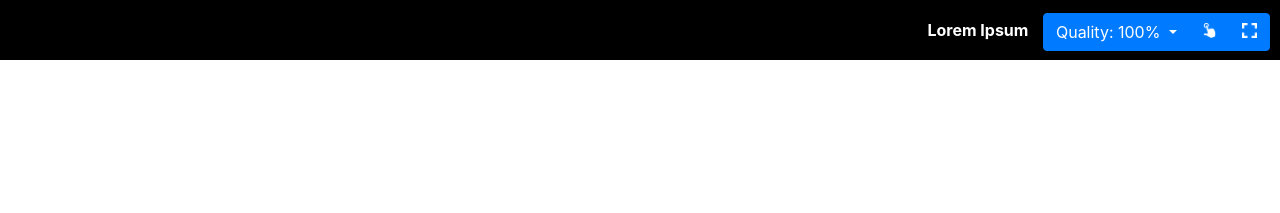
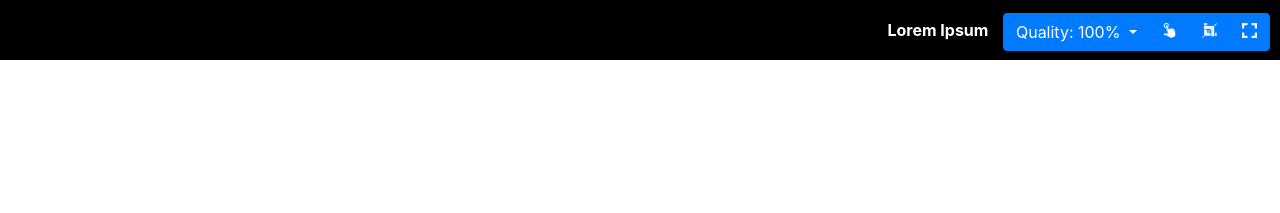
Before and after one commit to lander0s/web-based-remote-desktop, a website: page web_application/client.html in a window 1280 px wide. Drawn offline with nearby package versions, Linux system fonts and the light colour scheme.

Commit message:
add crop button to the toolbar

```diff
--- a/web_application/client.html
+++ b/web_application/client.html
@@ -35,6 +35,8 @@
           <a class="dropdown-item key-combination-option" href="#">Ctrl+V</a>
         </div>
       </div>
+      <button title="crop image" type="button" class="btn btn-primary"><span
+        class="glyphicon glyphicon-crop"></span></button>
       <button title="Fullscreen" type="button" class="btn btn-primary"><span
         class="glyphicon glyphicon-fullscreen"></span></button>
     </div>
--- a/web_application/css/client.css
+++ b/web_application/css/client.css
@@ -35,6 +35,14 @@
   height: 15px;
 }
 
+.glyphicon-crop {
+  background-image: url(../img/crop.png);
+  background-size : cover;
+  display: inline-block;
+  width: 15px;
+  height: 15px;
+}
+
 .computer-name {
   color: white;
   font-weight: bold;
```
Also changed, not shown: web_application/img/crop.png (added).
